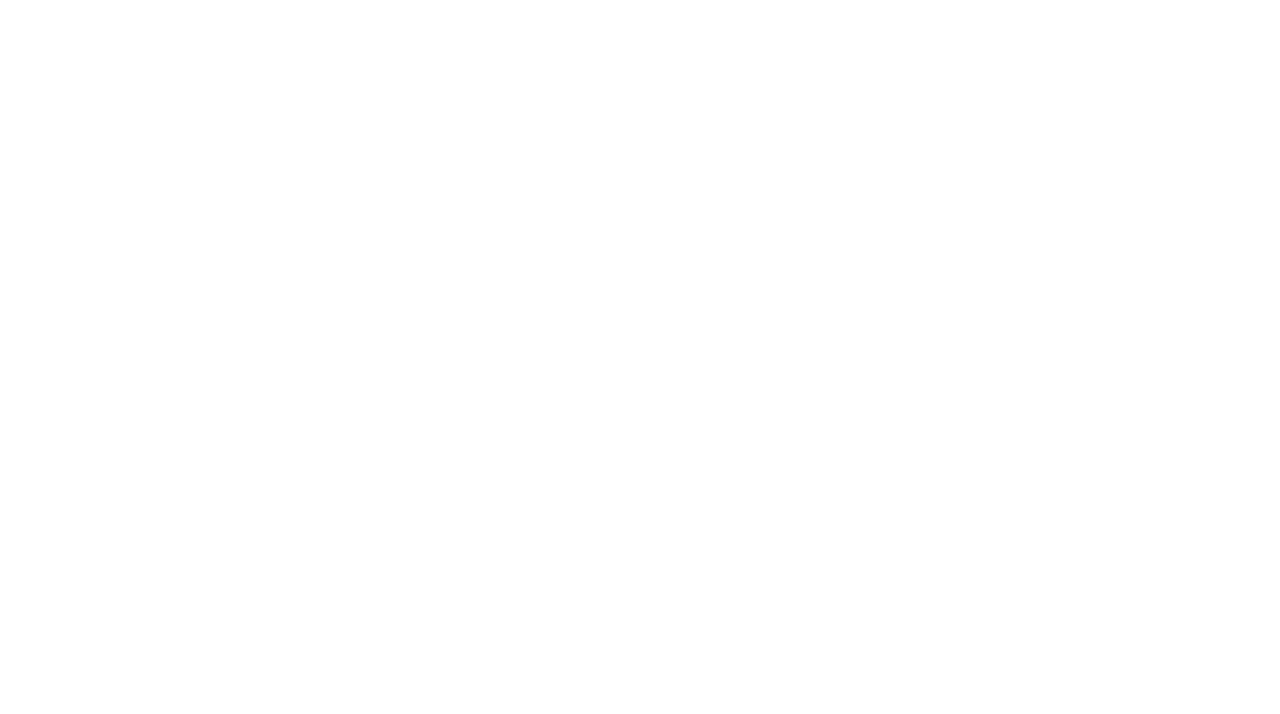
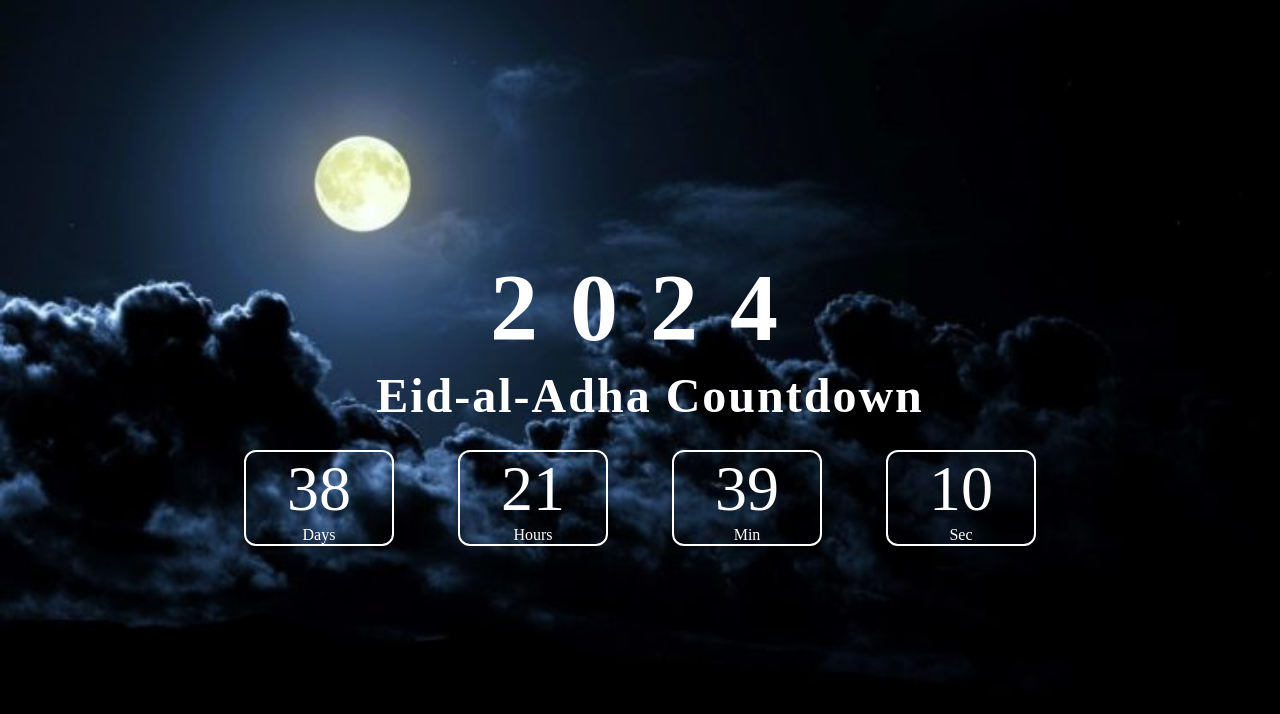
Before and after one commit to MWaqasAfridi/Eid--al-Adha, a plain HTML site: page index.html in a window 1280 px wide. Drawn offline with Linux system fonts and the light colour scheme.

Commit message:
index.html

```diff
--- a/app.js
+++ b/app.js
@@ -0,0 +1,23 @@
+var daysItem = document.querySelector("#days");
+var hoursItem = document.querySelector("#hours");
+var minItem = document.querySelector("#min");
+var secItem = document.querySelector("#sec");
+var monthsItem = document.querySelector("#months");
+
+function countDown(){
+    var firstRamzan = new Date("17 jun 2024");
+    var currentDate = new Date();
+    var myDate = firstRamzan - currentDate;
+    var days = Math.floor(myDate / 1000 / 60 / 60 / 24);
+    var hours = Math.floor(myDate / 1000 / 60 / 60) % 24;
+    var min = Math.floor(myDate / 1000 / 60 ) % 60;
+    var sec = Math.floor(myDate / 1000) % 60;
+
+    daysItem.innerHTML = days;
+    hoursItem.innerHTML = hours;
+    minItem.innerHTML = min;
+    secItem.innerHTML = sec;
+
+}
+countDown();
+setInterval(countDown, 1000)
--- a/index.html
+++ b/index.html
@@ -7,6 +7,30 @@
     <link rel="stylesheet" href="style.css">
 </head>
 <body>
+    <div class="overlay"></div>
+    <div class="wrapper">
+        <div class="">
+            <h1 class="title"><span>2024</span>Eid-al-Adha Countdown</h1>
+            <div class="countdown-container">
+                <div>
+                    <p id="days" class="big-text">0</p>
+                    <span>Days</span>
+                </div>
+                <div>
+                    <p id="hours" class="big-text">0</p>
+                    <span>Hours</span>
+                </div>
+                <div>
+                    <p id="min" class="big-text">0</p>
+                    <span>Min</span>
+                </div>
+                <div>
+                    <p id="sec" class="big-text">0</p>
+                    <span>Sec</span>
+                </div>
+            </div>
+        </div>
+    </div>
 
 
 
--- a/style.css
+++ b/style.css
@@ -0,0 +1,89 @@
+*{
+    margin: 0px;
+    padding: 0px;
+    box-sizing: border-box;
+}
+body{
+    background-image: url(image/im.jpg);
+    background-repeat: no-repeat;
+    background-size: cover;
+    background-position: top;
+    min-height: 100vh;
+    display: flex;
+    flex-direction: column;
+    align-items: center;
+    position: relative;
+}
+.overlay{
+    position: absolute;
+    top: 0;
+    left: 0;
+    right: 0;
+    bottom: 0;
+    /* background-color: rgba(0,0,0,0.1); */
+    width: 100%;
+    height: 100%;
+    z-index: -1;
+}
+.countdown-container{
+    display: flex;
+}
+.big-text{
+    font-size: 4rem;
+}
+.title{
+    margin: 10px;
+    text-align: center;
+    color: white;
+    width: 100%;
+    letter-spacing: 2px;
+    font-size: 3rem;
+    line-height: 5.5rem;
+}
+.title span{
+    display: block;
+    font-size: 6rem;
+    letter-spacing: 2rem;
+}
+
+.wrapper{
+    display: flex;
+    justify-content: center;
+    align-items: center;
+    flex-wrap: wrap;
+    min-height: 100vh;
+}
+.countdown-container > div{
+    margin: 0 2rem;
+    text-align: center;
+    border: 2px solid white;
+    padding: 0px 20px;
+    border-radius: 12px;
+    box-shadow: 0px 2px 10px rgba(0,0,0,0.5);
+    box-sizing: border-box;
+    color: white;
+    min-width: 150px;
+}
+@media (max-width:992px){
+    .countdown-container > div{
+    margin:0 1rem;
+}
+}
+@media (max-width:767px){
+    .countdown-container{
+    flex-wrap: wrap;
+}
+.countdown-container > div{
+    margin:1rem auto;
+    max-width: 150px;
+}
+.title{
+    font-size: 1.5rem;
+    line-height: 3.5rem;
+    margin: 10px 0px;
+}
+.title span{
+    font-size: 2rem;
+    letter-spacing: 1rem;
+}
+}
```
Also changed, not shown: image/im.jpg (added), image/imge.png (added).
